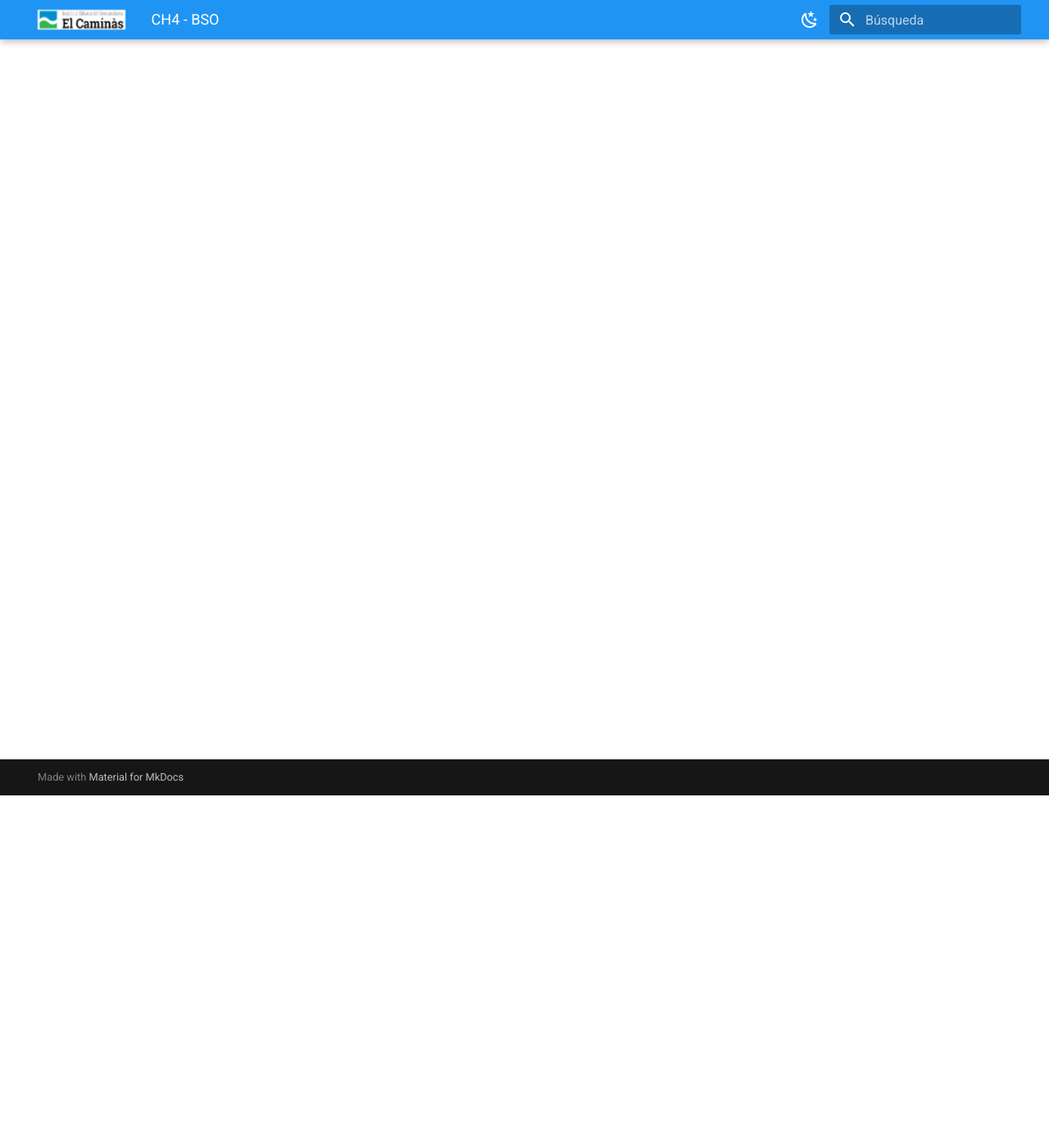
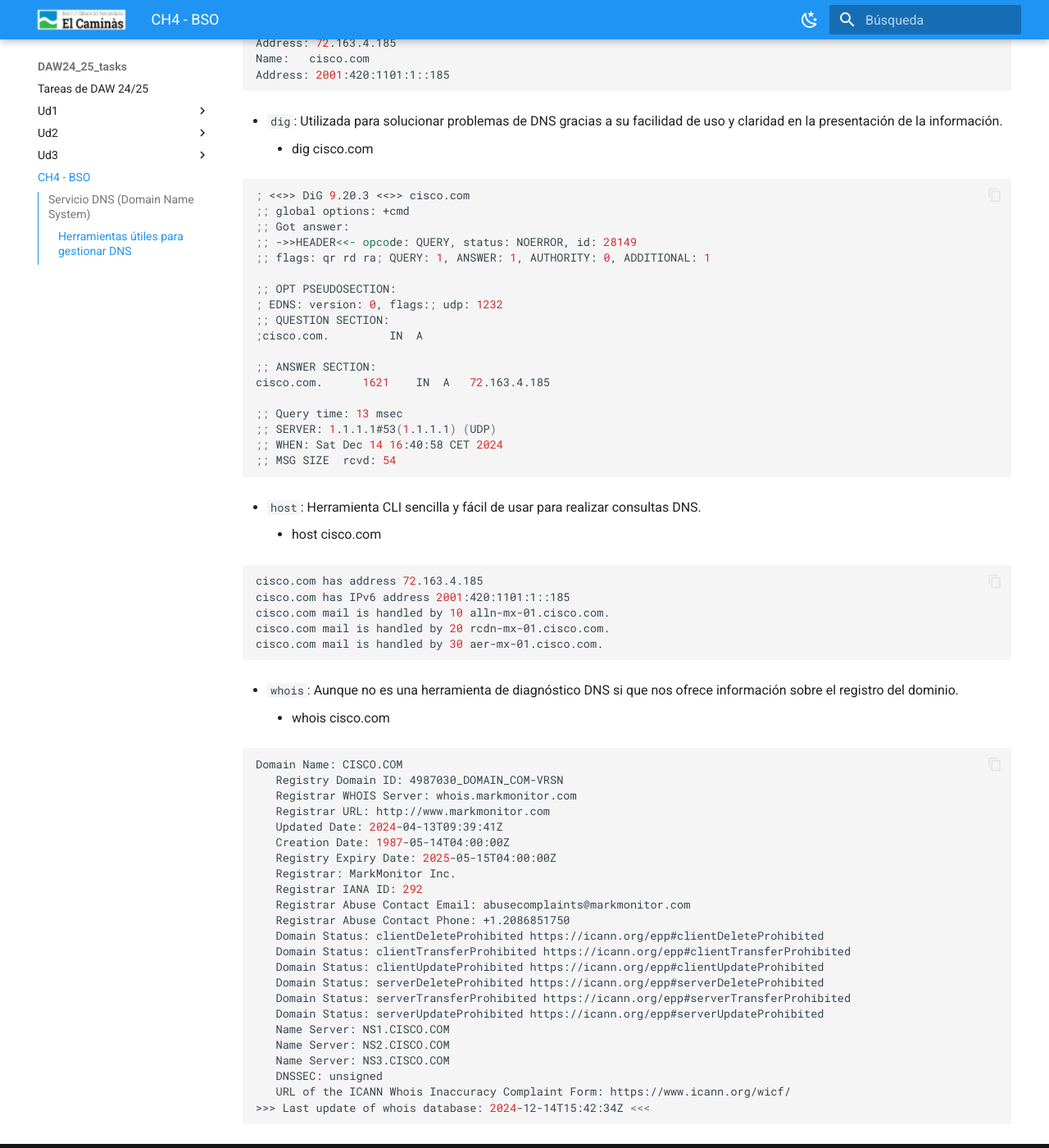
Before and after one commit to jmunozji/DAW24_25_tasks, an MkDocs documentation site: the page built from docs/Ud4/Ch4_BSO.md, in a window 1280 px wide and 1400 px high, scrolled down 430 px. Shown: the whole window at 82% size. Built offline with MkDocs 1.6.1 and Material for MkDocs 9.7.7, drawn with Linux system fonts in a browser that asks for light colours; some of the changed text lies outside the part shown.

Commit message:
Herramientas útiles para DNS

````diff
--- a/docs/Ud4/Ch4_BSO.md
+++ b/docs/Ud4/Ch4_BSO.md
@@ -3,3 +3,89 @@
 ---
 
 # Cheatshet 4 - Servicios de red DNS y LDAP
+
+## Servicio DNS (Domain Name System)
+
+### Herramientas útiles para gestionar DNS
+
+- `nslookup`: Se utiliza para saber si un servidor DNS resuelve correctamente los nombres DNS y las direcciones IP.
+
+    - nslookup cisco.com
+
+```bash
+Server:		1.1.1.1
+Address:	1.1.1.1#53
+
+Non-authoritative answer:
+Name:	cisco.com
+Address: 72.163.4.185
+Name:	cisco.com
+Address: 2001:420:1101:1::185
+```
+
+- `dig`: Utilizada para solucionar problemas de DNS gracias a su facilidad de uso y claridad en la presentación de la información.
+
+    - dig cisco.com
+
+```bash
+; <<>> DiG 9.20.3 <<>> cisco.com
+;; global options: +cmd
+;; Got answer:
+;; ->>HEADER<<- opcode: QUERY, status: NOERROR, id: 28149
+;; flags: qr rd ra; QUERY: 1, ANSWER: 1, AUTHORITY: 0, ADDITIONAL: 1
+
+;; OPT PSEUDOSECTION:
+; EDNS: version: 0, flags:; udp: 1232
+;; QUESTION SECTION:
+;cisco.com.			IN	A
+
+;; ANSWER SECTION:
+cisco.com.		1621	IN	A	72.163.4.185
+
+;; Query time: 13 msec
+;; SERVER: 1.1.1.1#53(1.1.1.1) (UDP)
+;; WHEN: Sat Dec 14 16:40:58 CET 2024
+;; MSG SIZE  rcvd: 54
+```
+
+- `host`: Herramienta CLI sencilla y fácil de usar para realizar consultas DNS.
+
+    - host cisco.com
+
+```bash
+cisco.com has address 72.163.4.185
+cisco.com has IPv6 address 2001:420:1101:1::185
+cisco.com mail is handled by 10 alln-mx-01.cisco.com.
+cisco.com mail is handled by 20 rcdn-mx-01.cisco.com.
+cisco.com mail is handled by 30 aer-mx-01.cisco.com.
+```
+
+- `whois`: Aunque no es una herramienta de diagnóstico DNS si que nos ofrece información sobre el registro del dominio.
+
+    - whois cisco.com
+
+```bash
+Domain Name: CISCO.COM
+   Registry Domain ID: 4987030_DOMAIN_COM-VRSN
+   Registrar WHOIS Server: whois.markmonitor.com
+   Registrar URL: http://www.markmonitor.com
+   Updated Date: 2024-04-13T09:39:41Z
+   Creation Date: 1987-05-14T04:00:00Z
+   Registry Expiry Date: 2025-05-15T04:00:00Z
+   Registrar: MarkMonitor Inc.
+   Registrar IANA ID: 292
+   Registrar Abuse Contact Email: abusecomplaints@markmonitor.com
+   Registrar Abuse Contact Phone: +1.2086851750
+   Domain Status: clientDeleteProhibited https://icann.org/epp#clientDeleteProhibited
+   Domain Status: clientTransferProhibited https://icann.org/epp#clientTransferProhibited
+   Domain Status: clientUpdateProhibited https://icann.org/epp#clientUpdateProhibited
+   Domain Status: serverDeleteProhibited https://icann.org/epp#serverDeleteProhibited
+   Domain Status: serverTransferProhibited https://icann.org/epp#serverTransferProhibited
+   Domain Status: serverUpdateProhibited https://icann.org/epp#serverUpdateProhibited
+   Name Server: NS1.CISCO.COM
+   Name Server: NS2.CISCO.COM
+   Name Server: NS3.CISCO.COM
+   DNSSEC: unsigned
+   URL of the ICANN Whois Inaccuracy Complaint Form: https://www.icann.org/wicf/
+>>> Last update of whois database: 2024-12-14T15:42:34Z <<<
+```
````
